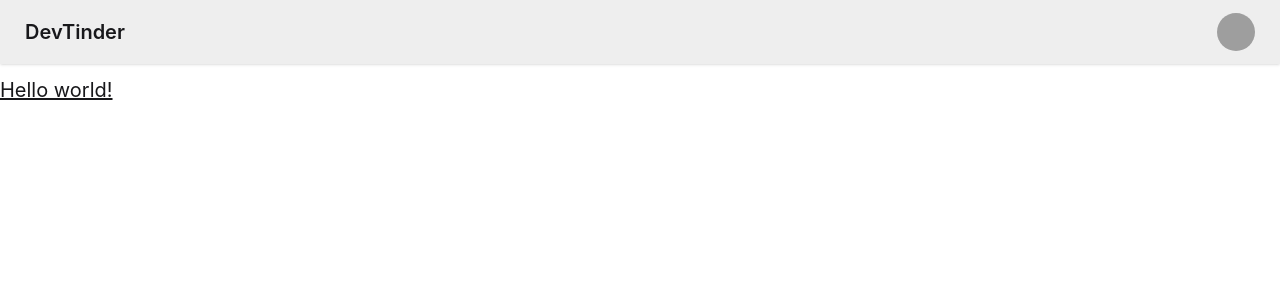
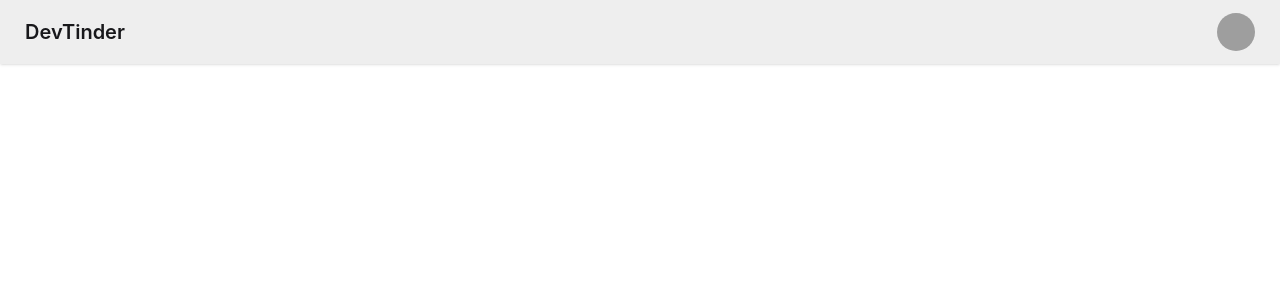
Before and after one commit to IshaAgrawal24/devtinder, a React app in the folder Frontend/: page / in a window 1280 px wide. Shown: the top 300 px of the page. Built offline with nearby package versions, Linux system fonts and the light colour scheme; grey boxes are pictures that could not be loaded; the HTML template or start-up script is replaced by a standard one.

Commit message:
Add routing

```diff
--- a/Frontend/package.json
+++ b/Frontend/package.json
@@ -13,6 +13,7 @@
     "@tailwindcss/vite": "^4.3.1",
     "react": "^19.2.7",
     "react-dom": "^19.2.7",
+    "react-router-dom": "^7.18.0",
     "tailwindcss": "^4.3.1"
   },
   "devDependencies": {
--- a/Frontend/src/App.jsx
+++ b/Frontend/src/App.jsx
@@ -1,15 +1,8 @@
-import Navbar from "./components/nav/Navbar";
+
+import Approuter from "./routes/Approuter";
 
 function App() {
-
-  return (
-    <>
-      <Navbar />
-      <h1 class="text-xl underline ">
-        Hello world!
-      </h1>
-    </>
-  )
+  return <Approuter />
 }
 
 export default App
```
Also changed, not shown: 2 other files (tests, documents, lock files or other folders).
